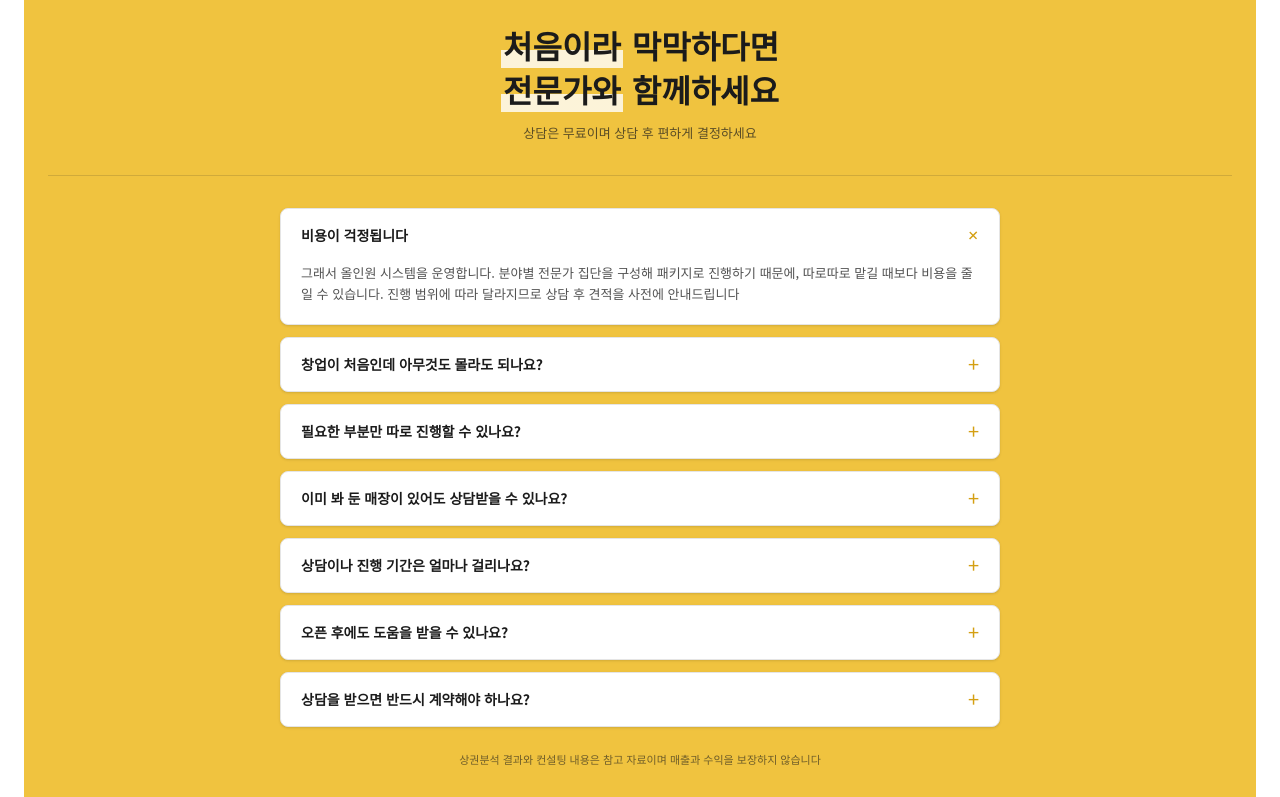
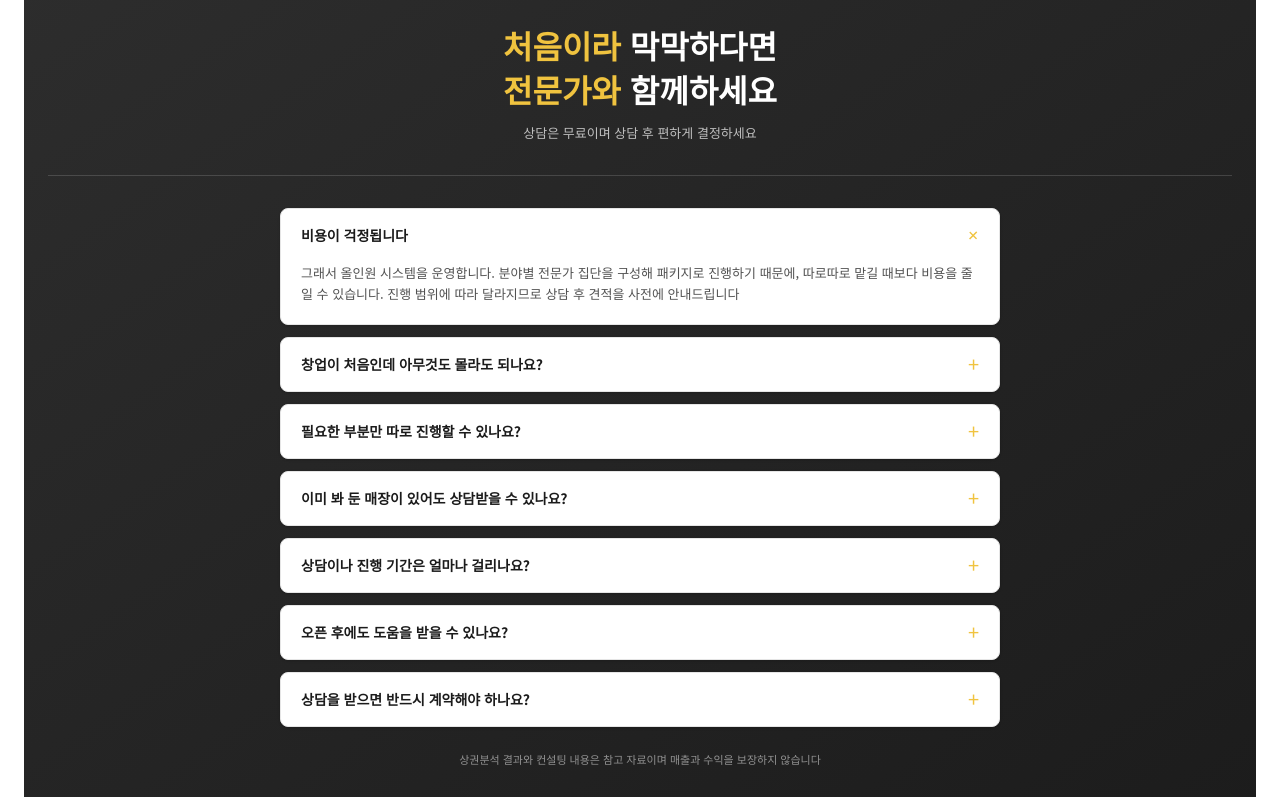
Before and after one commit to bscspace-dev/save_me_startup-v2, a Next.js app: page /identity in a window 1280 px wide. Shown: the part 3280-4077 px from the top of the page. Built offline with nearby package versions, Linux system fonts and the light colour scheme; no server answers; a web font is replaced by a local one.

Commit message:
Revert "신규창업 안내 하단 상담 유도 박스를 노란(#F0C33F) 배경으로 (어두운 글자, 강조 단어는 흰 형광펜)"
This reverts commit a1b331bc8d277086f9f5ee92a2e3a563df30ffca.

```diff
--- a/src/app/identity/page.tsx
+++ b/src/app/identity/page.tsx
@@ -225,14 +225,14 @@ export default function IdentityPage() {
         {/* 상담 유도 */}
         <section className="mx-auto max-w-[80rem] px-6 pb-20">
           <Reveal>
-            <div className="rounded-3xl bg-[#F0C33F] px-6 py-12 text-center text-ink md:py-14">
-              <h2 className="text-[1.625rem] font-black leading-snug md:text-[2rem] font-gmarket"><span className="bg-gradient-to-t from-white/80 from-40% to-transparent to-40% px-0.5">처음이라</span> 막막하다면<br /><span className="bg-gradient-to-t from-white/80 from-40% to-transparent to-40% px-0.5">전문가와</span> 함께하세요</h2>
-              <p className="mt-3 text-[0.8125rem] text-ink/70">상담은 무료이며 상담 후 편하게 결정하세요</p>
+            <div className="rounded-3xl bg-gradient-to-br from-[#2d2d2d] to-[#1c1c1c] px-6 py-12 text-center text-white md:py-14">
+              <h2 className="text-[1.625rem] font-black leading-snug md:text-[2rem] font-gmarket"><span className="text-[#F0C33F]">처음이라</span> 막막하다면<br /><span className="text-[#F0C33F]">전문가와</span> 함께하세요</h2>
+              <p className="mt-3 text-[0.8125rem] text-white/70">상담은 무료이며 상담 후 편하게 결정하세요</p>
 
               {/* QnA */}
-              <div className="mt-8 border-t border-ink/15 pt-8 text-left [&>ul]:mt-0">
+              <div className="mt-8 border-t border-white/15 pt-8 text-left [&>ul]:mt-0">
                 <Faq items={faqs} />
-                <p className="mt-6 text-center text-[0.6875rem] text-ink/60">상권분석 결과와 컨설팅 내용은 참고 자료이며 매출과 수익을 보장하지 않습니다</p>
+                <p className="mt-6 text-center text-[0.6875rem] text-white/50">상권분석 결과와 컨설팅 내용은 참고 자료이며 매출과 수익을 보장하지 않습니다</p>
               </div>
             </div>
           </Reveal>
--- a/src/components/Faq.tsx
+++ b/src/components/Faq.tsx
@@ -11,7 +11,7 @@ export function Faq({ items }: { items: { q: string; a: string }[] }) {
         <li key={it.q} className="overflow-hidden rounded-lg border border-neutral-200 bg-white shadow-sm">
           <button onClick={() => setOpen(open === i ? null : i)} className="flex w-full items-center justify-between gap-4 px-5 py-4 text-left text-[0.875rem] font-bold text-ink">
             {it.q}
-            <motion.span animate={{ rotate: open === i ? 45 : 0 }} className="text-[1.25rem] font-normal leading-none text-[#D49F12]">+</motion.span>
+            <motion.span animate={{ rotate: open === i ? 45 : 0 }} className="text-[1.25rem] font-normal leading-none text-[#F0C33F]">+</motion.span>
           </button>
           <AnimatePresence initial={false}>
             {open === i && (
```
